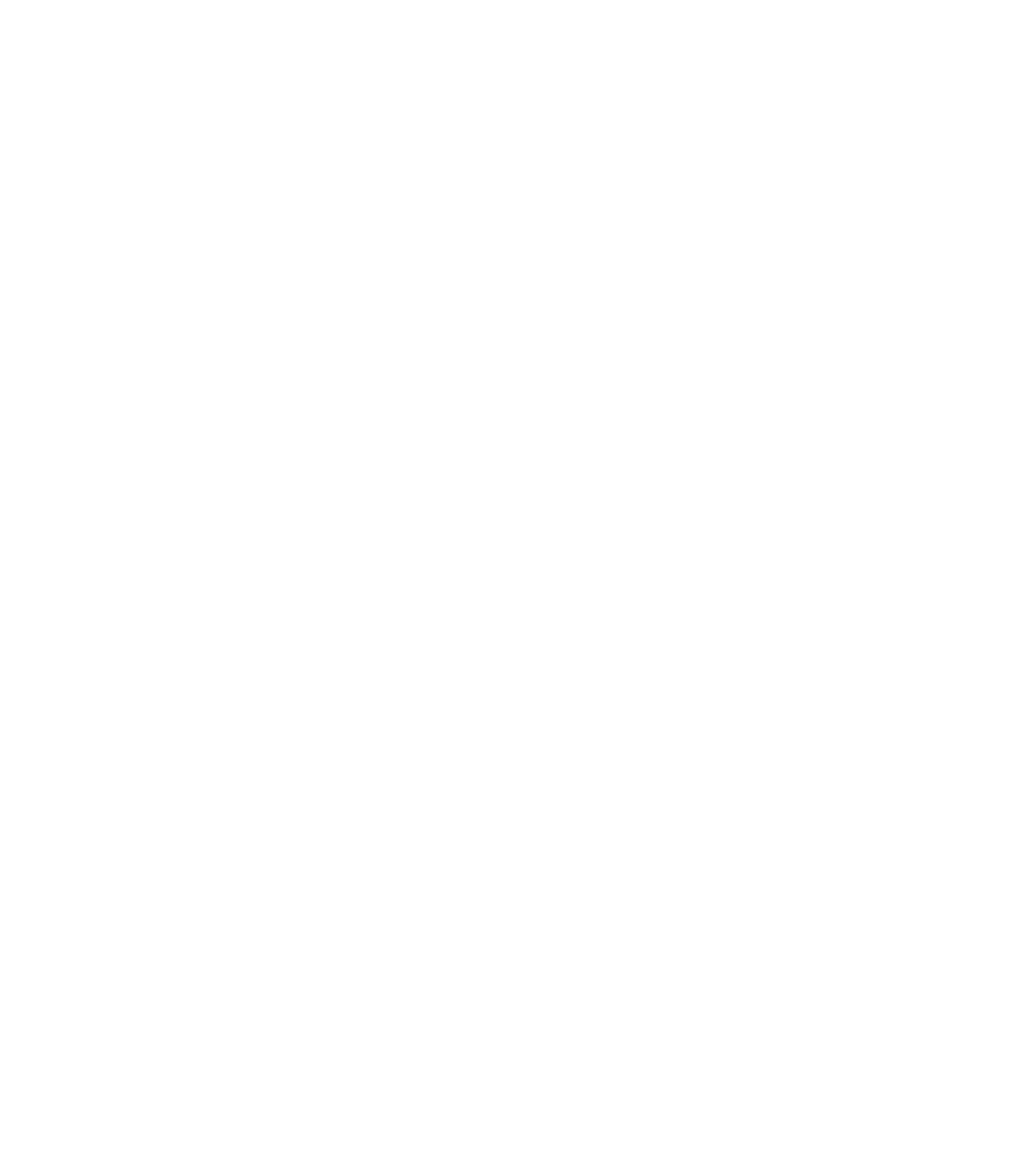
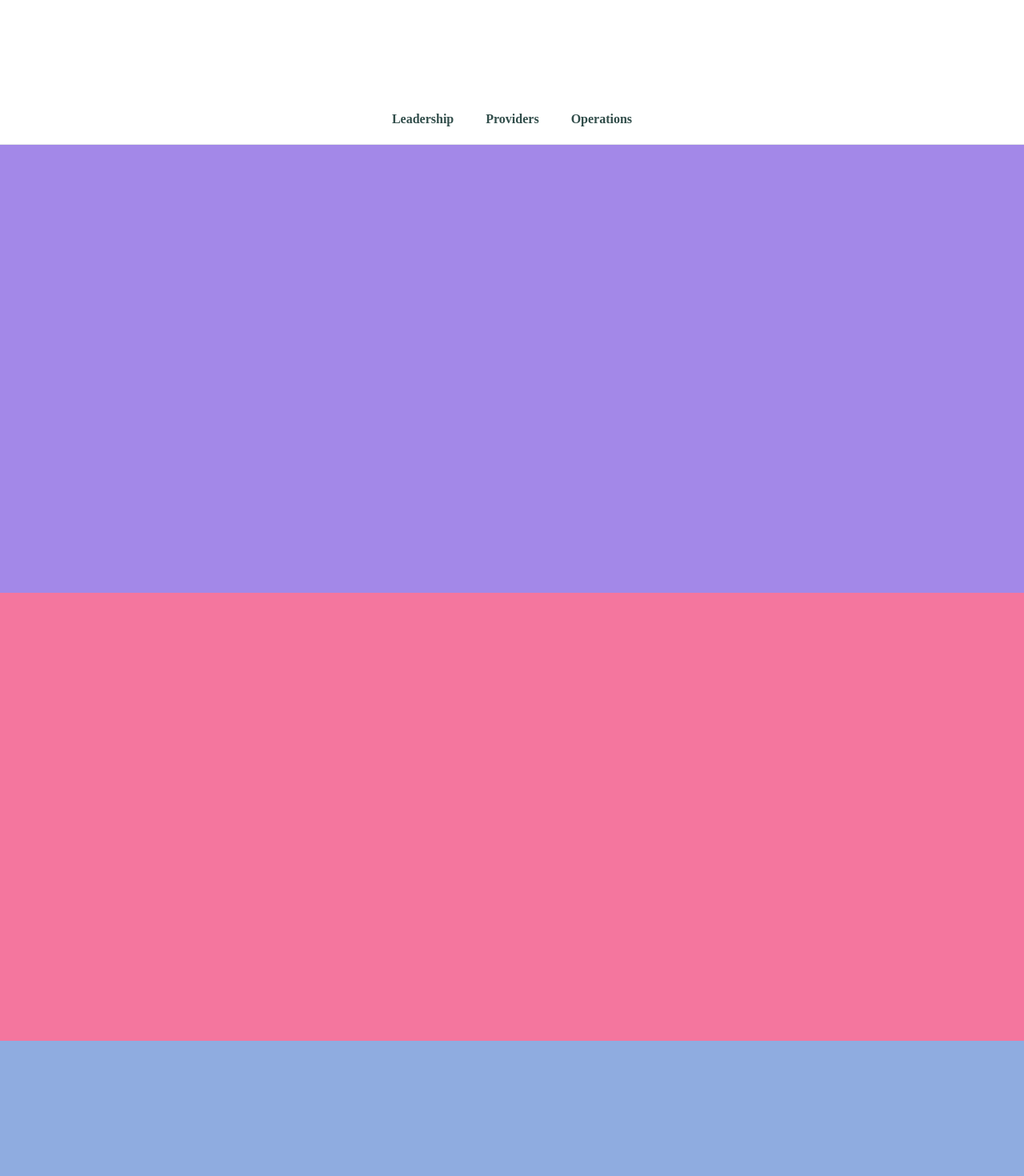
Before and after one commit to codedailyio/StickyHeaderSections, a React (Create React App) app: page / in a window 1280 px wide. Shown: the part 760-2230 px from the top of the page at 80% size. Before the commit the page ends 800 px from the top, so only its background shows below. Built offline with nearby package versions, Linux system fonts and the light colour scheme.

Commit message:
Add in code

```diff
--- a/src/App.css
+++ b/src/App.css
@@ -1,2 +1,47 @@
 .App {
 }
+.spacer {
+  height: 110vh;
+}
+
+.sticky {
+  position: sticky;
+  top: 0;
+  left: 0;
+  right: 0;
+  z-index: 10;
+}
+.header {
+  border-bottom: 1px solid #e5e8e8;
+  display: flex;
+  justify-content: center;
+  background-color: #fff;
+}
+
+.header_link {
+  padding: 20px;
+  color: #314d4a;
+  font-weight: bold;
+  border-bottom: 3px solid transparent;
+  margin-bottom: -1px;
+}
+.selected {
+  border-bottom: 3px solid #11bb9a;
+  color: #11bb9a;
+}
+
+.section {
+  height: 70vh;
+}
+
+#Leadership {
+  background-color: #a388e8;
+}
+
+#Providers {
+  background-color: #f4769e;
+}
+
+#Operations {
+  background-color: #8face0;
+}
--- a/src/App.js
+++ b/src/App.js
@@ -1,8 +1,107 @@
-import React from "react";
+import React, { useRef, useEffect, useState } from "react";
 import "./App.css";
 
+const getDimensions = ele => {
+  const { height } = ele.getBoundingClientRect();
+  const offsetTop = ele.offsetTop;
+  const offsetBottom = offsetTop + height;
+
+  return {
+    offsetTop,
+    offsetBottom,
+  };
+};
+
+const scrollTo = ele => {
+  ele.scrollIntoView({ behavior: "smooth", block: "start" });
+};
+
 function App() {
-  return <div className="App" />;
+  const [visibleSection, setVisibleSection] = useState();
+
+  const leadershipRef = useRef(null);
+  const providerRef = useRef(null);
+  const operationsRef = useRef(null);
+
+  const sectionRefs = [
+    { section: "Leadership", ref: leadershipRef },
+    { section: "Providers", ref: providerRef },
+    { section: "Operations", ref: operationsRef },
+  ];
+
+  useEffect(() => {
+    const handleScroll = () => {
+      const scrollPosition = window.scrollY;
+      const firstSection = sectionRefs[0];
+      const lastSection = sectionRefs[sectionRefs.length - 1];
+
+      if (firstSection.ref.current) {
+        const { offsetTop } = getDimensions(firstSection.ref.current);
+        if (scrollPosition < offsetTop && visibleSection !== undefined) {
+          setVisibleSection(undefined);
+        }
+      }
+
+      sectionRefs.forEach(({ section, ref }) => {
+        const ele = ref.current;
+        if (ele) {
+          const { offsetBottom, offsetTop } = getDimensions(ele);
+          if (scrollPosition > offsetTop && scrollPosition < offsetBottom) {
+            if (visibleSection !== section) {
+              setVisibleSection(section);
+            }
+          }
+        }
+      });
+    };
+
+    handleScroll();
+    window.addEventListener("scroll", handleScroll);
+    return () => {
+      window.removeEventListener("scroll", handleScroll);
+    };
+  }, [visibleSection]);
+  return (
+    <div className="App">
+      <div className="spacer" />
+
+      <div className="content">
+        <div className="sticky">
+          <div className="header">
+            <div
+              className={`header_link ${visibleSection === "Leadership" ? "selected" : ""}`}
+              onClick={() => {
+                scrollTo(document.getElementById("Leadership"));
+              }}
+            >
+              Leadership
+            </div>
+            <div
+              className={`header_link ${visibleSection === "Providers" ? "selected" : ""}`}
+              onClick={() => {
+                scrollTo(document.getElementById("Providers"));
+              }}
+            >
+              Providers
+            </div>
+            <div
+              className={`header_link ${visibleSection === "Operations" ? "selected" : ""}`}
+              onClick={() => {
+                scrollTo(document.getElementById("Operations"));
+              }}
+            >
+              Operations
+            </div>
+          </div>
+        </div>
+        <div className="section" id="Leadership" ref={leadershipRef} />
+        <div className="section" id="Providers" ref={providerRef} />
+        <div className="section" id="Operations" ref={operationsRef} />
+      </div>
+
+      <div className="spacer" />
+    </div>
+  );
 }
 
 export default App;
```
